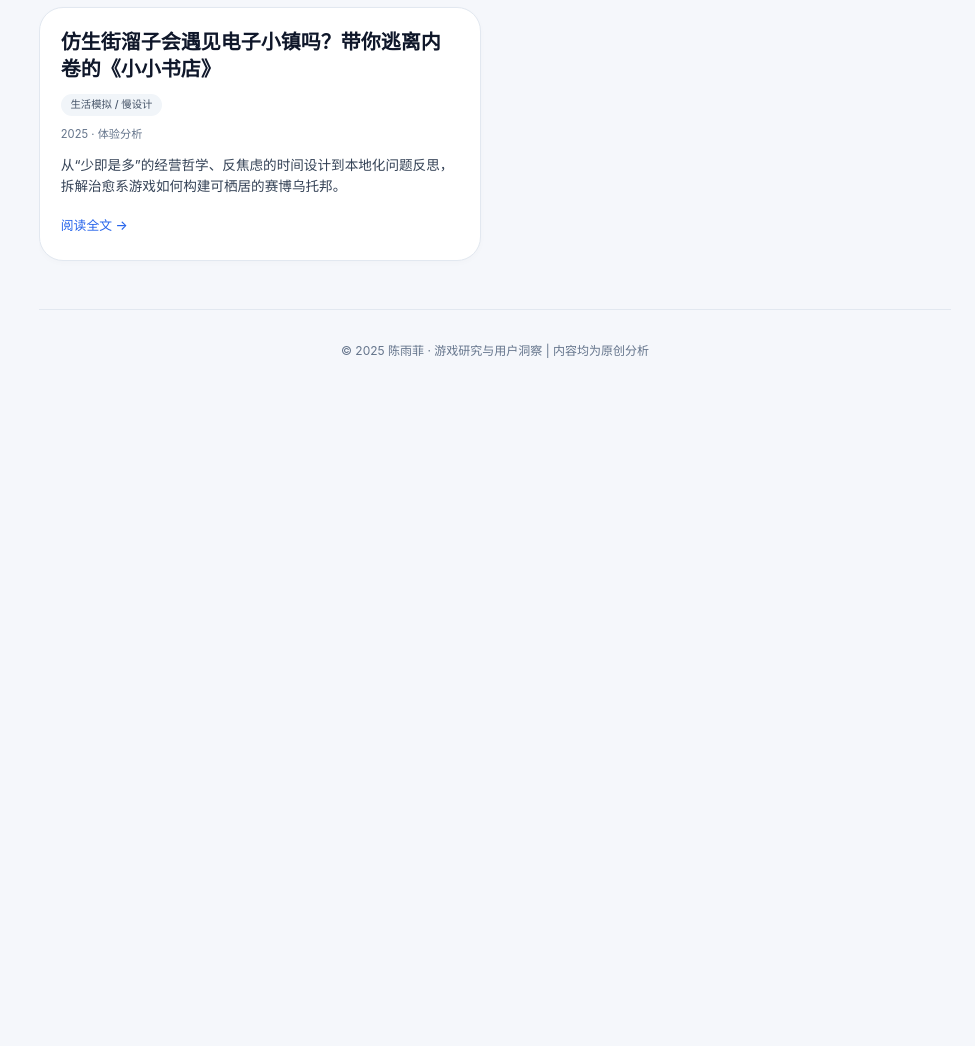
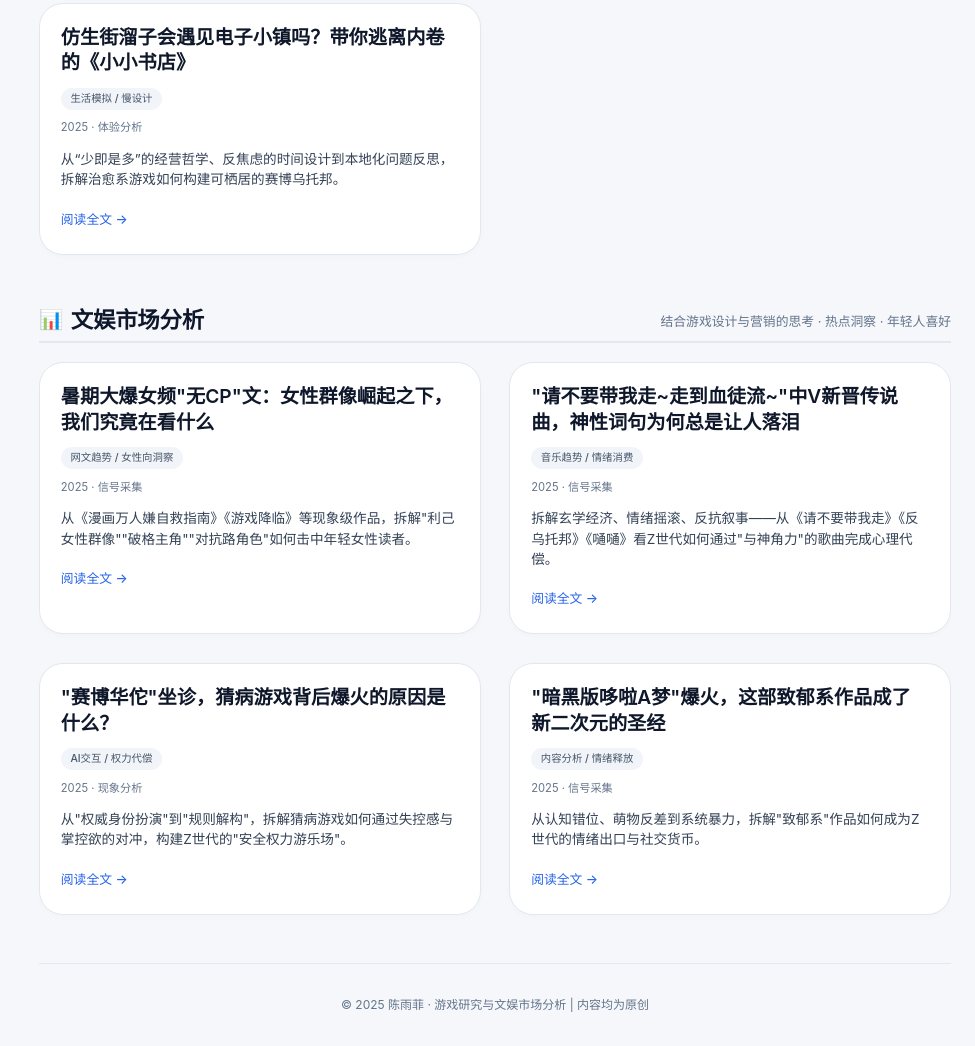
Before and after one commit to chenyufei0413/yufeiprofile, a plain HTML site: page index.html in a window 1280 px wide. Shown: the part 650-1696 px from the top of the page, without its empty margins (305-1280 px from the left). Before the commit the page ends 1042 px from the top, so only its background shows below. Drawn offline with Linux system fonts and the light colour scheme.

Commit message:
Update index.html

```diff
--- a/index.html
+++ b/index.html
@@ -3,8 +3,8 @@
 <head>
     <meta charset="UTF-8">
     <meta name="viewport" content="width=device-width, initial-scale=1.0, viewport-fit=cover">
-    <meta name="description" content="陈雨菲 · 游戏研究与用户洞察作品集">
-    <title>陈雨菲 · 游戏研究报告</title>
+    <meta name="description" content="陈雨菲 · 游戏研究与文娱市场分析作品集">
+    <title>陈雨菲 · 游戏研究 & 文娱分析</title>
     <style>
         * {
             margin: 0;
@@ -29,7 +29,6 @@
             align-items: start;
         }
 
-        /* 左侧边栏 - 亮色主题 */
         .sidebar {
             position: sticky;
             top: 2rem;
@@ -100,27 +99,47 @@
             color: #334155;
         }
 
-        /* 右侧主区域 - 亮色主题 */
         .main {
             overflow-x: hidden;
+        }
+
+        .module {
+            margin-bottom: 3rem;
+        }
+
+        .module-header {
+            display: flex;
+            align-items: baseline;
+            justify-content: space-between;
+            flex-wrap: wrap;
+            margin-bottom: 1.2rem;
+            border-bottom: 2px solid #e2e8f0;
+            padding-bottom: 0.3rem;
         }
 
         .section-title {
             font-size: 1.4rem;
             font-weight: 600;
-            margin: 0 0 1.2rem 0;
-            padding-bottom: 0.3rem;
-            border-bottom: 2px solid #e2e8f0;
-            display: inline-block;
             letter-spacing: -0.2px;
             color: #0f172a;
+            display: inline-flex;
+            align-items: center;
+            gap: 0.5rem;
+        }
+
+        .section-title span {
+            font-size: 1.2rem;
+        }
+
+        .module-desc {
+            font-size: 0.8rem;
+            color: #64748b;
         }
 
         .works-grid {
             display: grid;
             grid-template-columns: repeat(auto-fill, minmax(360px, 1fr));
             gap: 1.8rem;
-            margin-bottom: 3rem;
         }
 
         .work-card {
@@ -145,7 +164,7 @@
         }
 
         .work-title {
-            font-size: 1.25rem;
+            font-size: 1.2rem;
             font-weight: 600;
             margin-bottom: 0.4rem;
             line-height: 1.35;
@@ -174,6 +193,10 @@
             color: #334155;
             margin-bottom: 1rem;
             line-height: 1.5;
+            display: -webkit-box;
+            -webkit-line-clamp: 3;
+            -webkit-box-orient: vertical;
+            overflow: hidden;
         }
 
         .work-link {
@@ -220,6 +243,10 @@
             .tags {
                 justify-content: center;
             }
+            .module-header {
+                flex-direction: column;
+                gap: 0.3rem;
+            }
         }
     </style>
 </head>
@@ -231,27 +258,33 @@
         <div class="name">陈雨菲</div>
         <div class="bio">
             一般路过互联网的阴暗观察者<br>
-            游戏用户研究 · 行业洞察 · 文化分析
+            游戏用户研究 · 文娱趋势 · 营销洞察
         </div>
         <div class="contact">
-            <a href="#">GitHub</a>
             <a href="mailto:19883231601@163.com">邮箱</a>
         </div>
         <div class="tags">
             <span class="tag">#用户洞察</span>
             <span class="tag">#游戏评测</span>
             <span class="tag">#文化趋势</span>
-            <span class="tag">#设计分析</span>
+            <span class="tag">#营销分析</span>
         </div>
     </aside>
 
-    <!-- 右侧作品列表 -->
+    <!-- 右侧内容区域：两个模块 -->
     <main class="main">
-        <div>
-            <h2 class="section-title">📖 研究报告 · 游戏评测</h2>
+
+        <!-- ========= 模块一：研究报告 · 游戏评测 ========= -->
+        <div class="module">
+            <div class="module-header">
+                <div class="section-title">
+                    <span>📖</span> 研究报告 · 游戏评测
+                </div>
+                <div class="module-desc">玩法拆解 · 用户洞察 · 设计分析 · 文化趋势</div>
+            </div>
             <div class="works-grid">
 
-                <!-- 1. 逃离鸭科夫（新飞书链接） -->
+                <!-- 1. 逃离鸭科夫 -->
                 <div class="work-card">
                     <div class="card-content">
                         <div class="work-title">《逃离鸭科夫》一只鸭鸭的成功</div>
@@ -264,7 +297,7 @@
                     </div>
                 </div>
 
-                <!-- 2. Blueprince 认知流动（新飞书链接） -->
+                <!-- 2. Blueprince -->
                 <div class="work-card">
                     <div class="card-content">
                         <div class="work-title">《Blueprince》好评率回暖：从解密肉鸽看“认知流动”模式的吸引力</div>
@@ -277,20 +310,20 @@
                     </div>
                 </div>
 
-                <!-- 3. 赛博市井+老城烟火（公众号文章链接，保持不变） -->
+                <!-- 3. 赛博市井+老城烟火 -->
                 <div class="work-card">
                     <div class="card-content">
                         <div class="work-title">赛博市井+老城烟火：怎样的游戏都市能触发中国青年的集体共鸣？</div>
                         <div class="work-type">文化趋势 / 都市题材</div>
                         <div class="work-meta">2025 · 行业洞察</div>
                         <div class="work-desc">
-                            从《新月同行》《绝区零》《异环》等作品出发，探讨中式日常感崛起的底层逻辑——烟火气、个体记忆与“有温度的奇幻”。
+                            从《新月同行》《绝区零》《异环》等作品出发，探讨中式日常感崛起的底层逻辑——烟火气、个体记忆与"有温度的奇幻"。
                         </div>
                         <a href="https://mp.weixin.qq.com/s/NaYZxjPhoQAbCtxI6vVcxg" class="work-link" target="_blank">阅读全文 →</a>
                     </div>
                 </div>
 
-                <!-- 4. 苏丹的游戏 中式浪漫（新飞书链接） -->
+                <!-- 4. 苏丹的游戏 -->
                 <div class="work-card">
                     <div class="card-content">
                         <div class="work-title">《苏丹的游戏》的中式浪漫，新式国潮堂堂来袭</div>
@@ -303,7 +336,7 @@
                     </div>
                 </div>
 
-                <!-- 5. 小小书店 逃离内卷（新飞书链接） -->
+                <!-- 5. 小小书店 -->
                 <div class="work-card">
                     <div class="card-content">
                         <div class="work-title">仿生街溜子会遇见电子小镇吗？带你逃离内卷的《小小书店》</div>
@@ -315,11 +348,76 @@
                         <a href="https://my.feishu.cn/docx/OerTdAPo6o9Np7xuNCWcFC7dnvb?from=from_copylink" class="work-link" target="_blank">阅读全文 →</a>
                     </div>
                 </div>
+            </div>
+        </div>
+
+        <!-- ========= 模块二：文娱市场分析（结合游戏设计与营销的思考） ========= -->
+        <div class="module">
+            <div class="module-header">
+                <div class="section-title">
+                    <span>📊</span> 文娱市场分析
+                </div>
+                <div class="module-desc">结合游戏设计与营销的思考 · 热点洞察 · 年轻人喜好</div>
+            </div>
+            <div class="works-grid">
+
+                <!-- 1. 暑期大爆女频"无CP"文 -->
+                <div class="work-card">
+                    <div class="card-content">
+                        <div class="work-title">暑期大爆女频"无CP"文：女性群像崛起之下，我们究竟在看什么</div>
+                        <div class="work-type">网文趋势 / 女性向洞察</div>
+                        <div class="work-meta">2025 · 信号采集</div>
+                        <div class="work-desc">
+                            从《漫画万人嫌自救指南》《游戏降临》等现象级作品，拆解"利己女性群像""破格主角""对抗路角色"如何击中年轻女性读者。
+                        </div>
+                        <a href="https://my.feishu.cn/docx/ZgT4dCxCSoXODHxvDBUcBVv1noc?from=from_copylink" class="work-link" target="_blank">阅读全文 →</a>
+                    </div>
+                </div>
+
+                <!-- 2. 中V新晋传说曲《请不要带我走》 -->
+                <div class="work-card">
+                    <div class="card-content">
+                        <div class="work-title">"请不要带我走~走到血徒流~"中V新晋传说曲，神性词句为何总是让人落泪</div>
+                        <div class="work-type">音乐趋势 / 情绪消费</div>
+                        <div class="work-meta">2025 · 信号采集</div>
+                        <div class="work-desc">
+                            拆解玄学经济、情绪摇滚、反抗叙事——从《请不要带我走》《反乌托邦》《嗵嗵》看Z世代如何通过"与神角力"的歌曲完成心理代偿。
+                        </div>
+                        <a href="https://my.feishu.cn/docx/N7Xld9eXhoiSHkxgyKNcOF2WnBf?from=from_copylink" class="work-link" target="_blank">阅读全文 →</a>
+                    </div>
+                </div>
+
+                <!-- 3. "赛博华佗"猜病游戏 -->
+                <div class="work-card">
+                    <div class="card-content">
+                        <div class="work-title">"赛博华佗"坐诊，猜病游戏背后爆火的原因是什么？</div>
+                        <div class="work-type">AI交互 / 权力代偿</div>
+                        <div class="work-meta">2025 · 现象分析</div>
+                        <div class="work-desc">
+                            从"权威身份扮演"到"规则解构"，拆解猜病游戏如何通过失控感与掌控欲的对冲，构建Z世代的"安全权力游乐场"。
+                        </div>
+                        <a href="https://my.feishu.cn/docx/HahLdXiQdoMVmGxTmBtcPkionpK?from=from_copylink" class="work-link" target="_blank">阅读全文 →</a>
+                    </div>
+                </div>
+
+                <!-- 4. "暗黑版哆啦A梦"《章鱼噼的原罪》 -->
+                <div class="work-card">
+                    <div class="card-content">
+                        <div class="work-title">"暗黑版哆啦A梦"爆火，这部致郁系作品成了新二次元的圣经</div>
+                        <div class="work-type">内容分析 / 情绪释放</div>
+                        <div class="work-meta">2025 · 信号采集</div>
+                        <div class="work-desc">
+                            从认知错位、萌物反差到系统暴力，拆解"致郁系"作品如何成为Z世代的情绪出口与社交货币。
+                        </div>
+                        <a href="https://my.feishu.cn/docx/GtR0d6RLzooeohxbFFfcrM8FnEc?from=from_copylink" class="work-link" target="_blank">阅读全文 →</a>
+                    </div>
+                </div>
 
             </div>
         </div>
+
         <footer>
-            © 2025 陈雨菲 · 游戏研究与用户洞察 | 内容均为原创分析
+            © 2025 陈雨菲 · 游戏研究与文娱市场分析 | 内容均为原创
         </footer>
     </main>
 </div>
```
